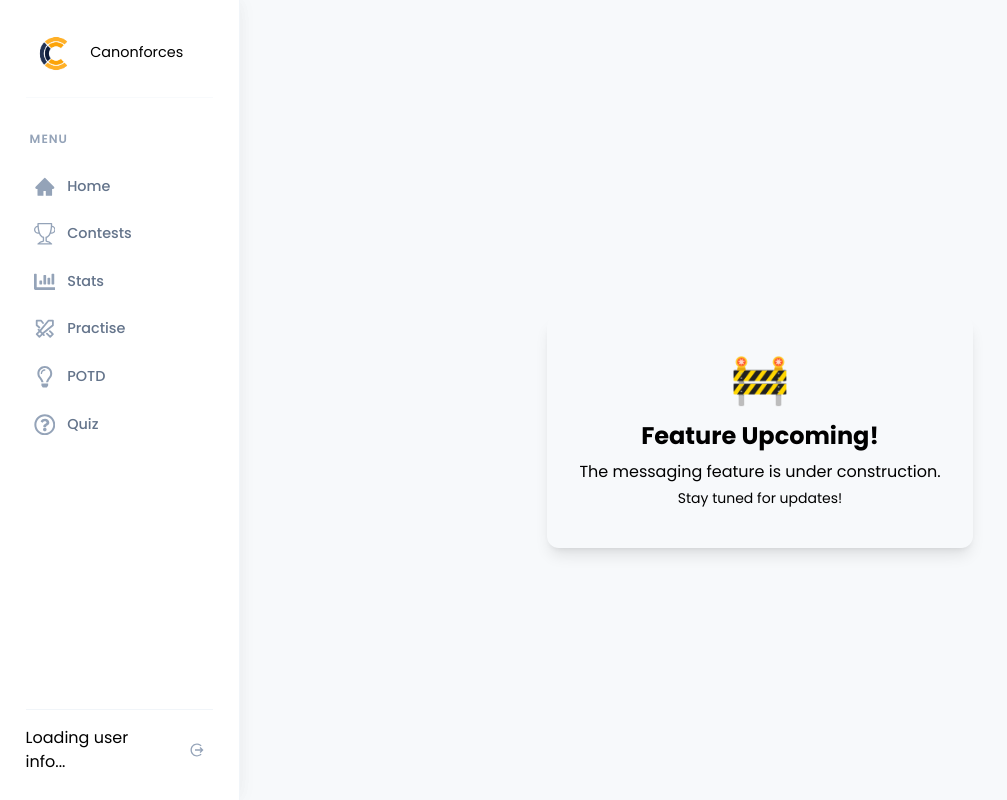
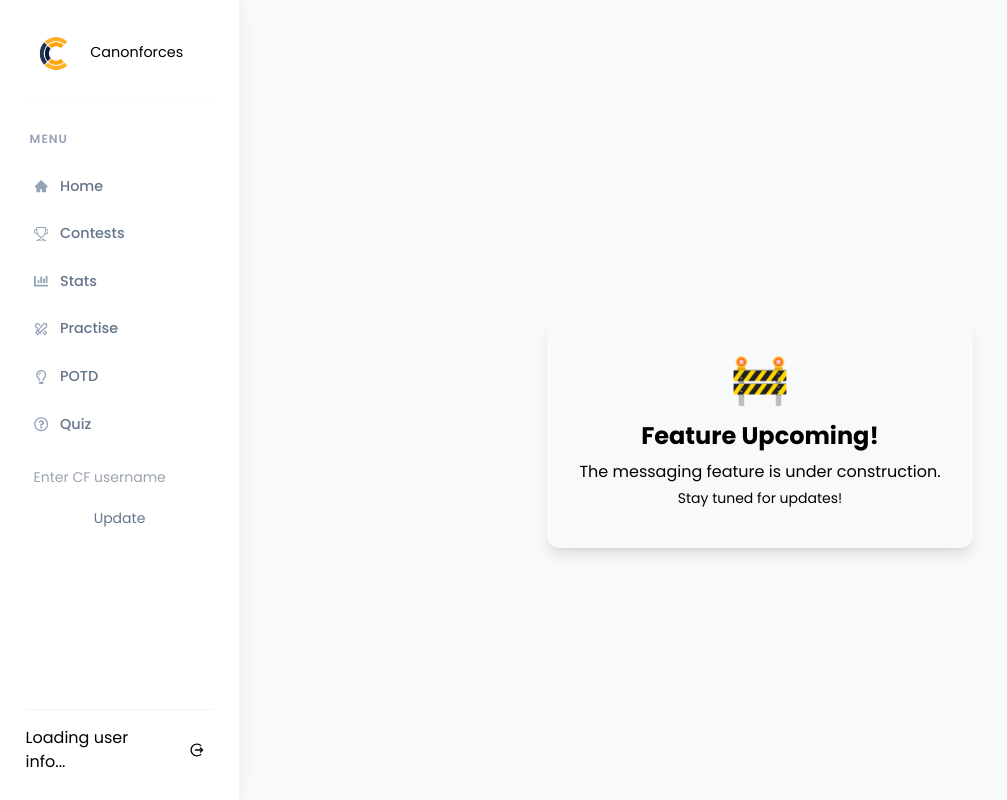
Before and after one commit to OpenLake/canonforces, a Next.js app: page /messages in a window 1280 px wide. Shown: the whole page, without its empty margins (0-1007 px from the left). Built offline with nearby package versions, Linux system fonts and the light colour scheme; no server answers; the database is empty; sample sign-in values are in the browser's storage.

Commit message:
Finalized Login Issue

```diff
--- a/src/common/components/MainMenu/MainMenu.tsx
+++ b/src/common/components/MainMenu/MainMenu.tsx
@@ -23,7 +23,11 @@ const getTodayDate = () => {
   return new Date().toLocaleDateString('en-US', { weekday: 'long', month: 'short', day: 'numeric' });
 };
 
-export default function MainMenu() {
+type MainMenuProps = {
+  username: string;
+};
+
+export default function MainMenu({ username }: MainMenuProps) {
   const router = useRouter();
 
   const [userData, setUserData] = useState<any>(() => {
@@ -40,19 +44,22 @@ export default function MainMenu() {
 
   useEffect(() => {
     const fetchStats = async () => {
-      const username = user.user?.username;
-      const docId = user.user?.docId;
-
-      if (typeof username === "string" && username.trim() !== "" && docId) {
-        const stats = await getOrUpdateUserStats(username, docId);
-        if (stats) {
-          setUserData(stats);
-          localStorage.setItem(CACHE_KEY, JSON.stringify(stats));
+      if (typeof username === "string" && username.trim() !== "") {
+        const docId = user.user?.docId;
+        if (typeof docId === "string") {
+          const stats = await getOrUpdateUserStats(username, docId);
+          if (stats) {
+            setUserData(stats);
+            localStorage.setItem(CACHE_KEY, JSON.stringify(stats));
+          }
+        } else {
+          // Optionally clear user data if docId missing
+          setUserData(null);
         }
       }
     };
     fetchStats();
-  }, [user.user]);
+  }, [username, user.user?.docId]);
 
   useEffect(() => {
     async function fetchPOTD() {
@@ -199,5 +206,5 @@ export default function MainMenu() {
         <Suggestions rating={userData?.rating} />
       </div>
     </div>
-  )
+  );
 }
--- a/src/common/components/NavigationMenu/NavigationMenu.module.css
+++ b/src/common/components/NavigationMenu/NavigationMenu.module.css
@@ -117,6 +117,28 @@
   min-height: 60px;
 }
 
+.update_section {
+  margin-top: 12px; /* 👈 space from above (Quiz) */
+}
+
+.update_section form {
+  display: flex;
+  flex-direction: column;
+  gap: 8px; /* space between input & button */
+}
+
+.update_section input {
+  padding: 6px 8px;
+  font-size: 14px;
+}
+
+.update_section button {
+  padding: 6px;
+  font-size: 14px;
+  cursor: pointer;
+}
+
+
 /* Wrapper for user image + details */
 .user_info {
   display: flex;
--- a/src/common/components/NavigationMenu/NavigationMenu.tsx
+++ b/src/common/components/NavigationMenu/NavigationMenu.tsx
@@ -1,94 +1,189 @@
+'use client';
+
 import Image from "next/image";
-import { useRouter } from "next/router";
+import { useRouter, usePathname } from "next/navigation";
 import * as ROUTES from "../../../constants/routes";
 import styles from "./NavigationMenu.module.css";
 import Link from "next/link";
 import { AiFillHome } from "react-icons/ai";
 import { BsTrophy } from "react-icons/bs";
-import { FaRegAddressBook, FaRegBookmark, FaRegQuestionCircle, FaUser } from "react-icons/fa";
+import { FaRegQuestionCircle, FaChartBar } from "react-icons/fa";
 import { TbSwords } from "react-icons/tb";
 import { IoMdLogOut } from "react-icons/io";
-import { FaChartBar } from 'react-icons/fa';
 import User from "../User/User";
-import { FaRegLightbulb } from 'react-icons/fa';
+import { FaRegLightbulb } from "react-icons/fa";
 import { signOut } from "firebase/auth";
-import { auth } from "../../../lib/firebase"; // Adjust path if needed
+import { auth, db } from "../../../lib/firebase";
+import { useEffect, useState } from "react";
+import { doc, getDoc, updateDoc } from "firebase/firestore";
 
 export default function NavigationMenu() {
   const router = useRouter();
-  const { pathname } = router;
+  const pathname = usePathname();
 
-  // Helper: highlights tab for exact route or subroutes (e.g. /dashboard/settings)
-  const isActive = (route: string) => pathname === route || pathname.startsWith(route + "/");
+  const [dbUser, setDbUser] = useState<any>(null);
+  const [newUsername, setNewUsername] = useState("");
+  const [updateStatus, setUpdateStatus] = useState<{ error?: string; success?: string }>({});
+  const [loading, setLoading] = useState(false);
 
-  // Logout handler
+  // Fetch user from Firestore
+  useEffect(() => {
+    const fetchUser = async () => {
+      if (!auth.currentUser) return;
+      try {
+        const userRef = doc(db, "users", auth.currentUser.uid);
+        const snap = await getDoc(userRef);
+        if (snap.exists()) setDbUser(snap.data());
+      } catch (err) {
+        console.error("Failed to fetch user data:", err);
+      }
+    };
+    fetchUser();
+  }, []);
+
+  const isActive = (route: string) =>
+    typeof pathname === "string" &&
+    (pathname === route || pathname.startsWith(route + "/"));
+
+  // Logout
   const handleLogout = async () => {
     if (!window.confirm("Are you sure you want to logout?")) return;
+    await signOut(auth);
+    router.push(ROUTES.LOGIN || "/login");
+  };
+
+  const handleInputChange = (e: React.ChangeEvent<HTMLInputElement>) => {
+    setNewUsername(e.target.value);
+    setUpdateStatus({});
+  };
+
+  // ✅ UPDATE USERNAME FUNCTION
+  const handleUpdateUsername = async (e: React.FormEvent) => {
+    e.preventDefault();
+    setLoading(true);
+    setUpdateStatus({});
+
+    const trimmedUsername = newUsername.trim();
+    if (!trimmedUsername) {
+      setUpdateStatus({ error: "Please enter a username." });
+      setLoading(false);
+      return;
+    }
+
+    // Validate Codeforces username
     try {
-      await signOut(auth);
-      router.push(ROUTES.LOGIN || "/login");
-    } catch (error) {
-      alert("Logout failed. Try again.");
-      console.error(error);
+      const res = await fetch(
+        `https://codeforces.com/api/user.info?handles=${trimmedUsername}`
+      );
+      const data = await res.json();
+      if (data.status !== "OK") {
+        setUpdateStatus({ error: "Codeforces username not found." });
+        setLoading(false);
+        return;
+      }
+    } catch {
+      setUpdateStatus({ error: "Failed to verify username." });
+      setLoading(false);
+      return;
     }
+
+    // Update Firestore
+    try {
+      if (!auth.currentUser) throw new Error("User not logged in");
+      const userRef = doc(db, "users", auth.currentUser.uid);
+      await updateDoc(userRef, { username: trimmedUsername });
+
+      setDbUser((prev: any) => ({ ...prev, username: trimmedUsername }));
+      setNewUsername("");
+      setUpdateStatus({ success: "Username updated successfully!" });
+    } catch (err: any) {
+      console.error(err);
+      setUpdateStatus({ error: "Failed to update username." });
+    }
+
+    setLoading(false);
   };
 
   return (
     <div className={styles.navigation}>
+      {/* LOGO */}
       <Link href={ROUTES.DASHBOARD} className={styles.logo}>
-        <Image
-          width={55}
-          height={55}
-          alt="Canonforces"
-          src={"/images/logo.png"}
-        />
+        <Image width={55} height={55} alt="Canonforces" src="/images/logo.png" />
         <h3>Canonforces</h3>
       </Link>
+
+      {/* MENU */}
       <div className={styles.navbar}>
-        <h4> Menu </h4>
+        <h4>Menu</h4>
         <nav>
           <ul>
-            <li className={isActive(ROUTES.DASHBOARD) ? styles.active : ''}>
+            <li className={isActive(ROUTES.DASHBOARD) ? styles.active : ""}>
               <Link href={ROUTES.DASHBOARD}>
-                <AiFillHome size={"1.5em"}/> <span>Home</span>
+                <AiFillHome /> <span>Home</span>
               </Link>
             </li>
-            <li className={isActive(ROUTES.CONTESTS_LIST) ? styles.active : ''}>
+
+            <li className={isActive(ROUTES.CONTESTS_LIST) ? styles.active : ""}>
               <Link href={ROUTES.CONTESTS_LIST}>
-                <BsTrophy size={"1.5em"}/> <span>Contests</span>
+                <BsTrophy /> <span>Contests</span>
               </Link>
             </li>
-            <li className={isActive(ROUTES.STATS) ? styles.active : ''}>
+
+            <li className={isActive(ROUTES.STATS) ? styles.active : ""}>
               <Link href={ROUTES.STATS}>
-                <FaChartBar size={"1.5em"}/> <span>Stats</span>
+                <FaChartBar /> <span>Stats</span>
               </Link>
             </li>
-            <li className={isActive(ROUTES.CONTESTS) ? styles.active : ''}>
+
+            <li className={isActive(ROUTES.CONTESTS) ? styles.active : ""}>
               <Link href={ROUTES.CONTESTS}>
-                <TbSwords size={"1.5em"}/> <span>Practise</span>
+                <TbSwords /> <span>Practise</span>
               </Link>
             </li>
-            <li className={isActive(ROUTES.POTD) ? styles.active : ''}>
+
+            <li className={isActive(ROUTES.POTD) ? styles.active : ""}>
               <Link href={ROUTES.POTD}>
-                <FaRegLightbulb size="1.5em" /> <span>POTD</span>
+                <FaRegLightbulb /> <span>POTD</span>
               </Link>
             </li>
-            <li className={isActive(ROUTES.QUIZ) ? styles.active : ''}>
+
+            <li className={isActive(ROUTES.QUIZ) ? styles.active : ""}>
               <Link href={ROUTES.QUIZ}>
-                <FaRegQuestionCircle size="1.5em" /> <span>Quiz</span>
+                <FaRegQuestionCircle /> <span>Quiz</span>
               </Link>
+            </li>
+
+            {/* ✅ UPDATE USERNAME (BELOW QUIZ) */}
+            <li className={styles.update_section}>
+              <form onSubmit={handleUpdateUsername}>
+                <input
+                  type="text"
+                  value={newUsername}
+                  onChange={handleInputChange}
+                  placeholder={dbUser?.username || "Enter CF username"}
+                  disabled={loading}
+                />
+                <button type="submit" disabled={loading}>
+                  {loading ? "Updating..." : "Update"}
+                </button>
+
+                {updateStatus.error && (
+                  <p style={{ color: "red" }}>{updateStatus.error}</p>
+                )}
+                {updateStatus.success && (
+                  <p style={{ color: "green" }}>{updateStatus.success}</p>
+                )}
+              </form>
             </li>
           </ul>
         </nav>
       </div>
+
+      {/* USER SECTION (BELOW UPDATE OPTION) */}
       <div className={styles.user_section}>
         <User />
-        <button
-          className={styles.logout_button}
-          onClick={handleLogout}
-          title="Logout"
-        >
-          <IoMdLogOut size={"1em"} className={styles.logout_icon} />
+        <button className={styles.logout_button} onClick={handleLogout}>
+          <IoMdLogOut />
         </button>
       </div>
     </div>
--- a/src/pages/dashboard.tsx
+++ b/src/pages/dashboard.tsx
@@ -1,11 +1,18 @@
 import MainMenu from "../common/components/MainMenu/MainMenu";
 import styles from "../styles/Dashboard.module.css";
+import useUser from "../hooks/use-user";  // or however you get current user
 
-export default function dashboard() {
+export default function Dashboard() {
+  const user = useUser();
+
+  // Optional: handle loading or missing username
+  if (!user?.user?.username) {
+    return <MainMenu username="" />;
+  }
+
   return (
     <div className={styles.dashboard}>
-
-        <MainMenu />
+      <MainMenu username={user.user.username} />
     </div>
-  )
+  );
 }
```
Also changed, not shown: src/pages/index.tsx (line endings or trailing spaces).
